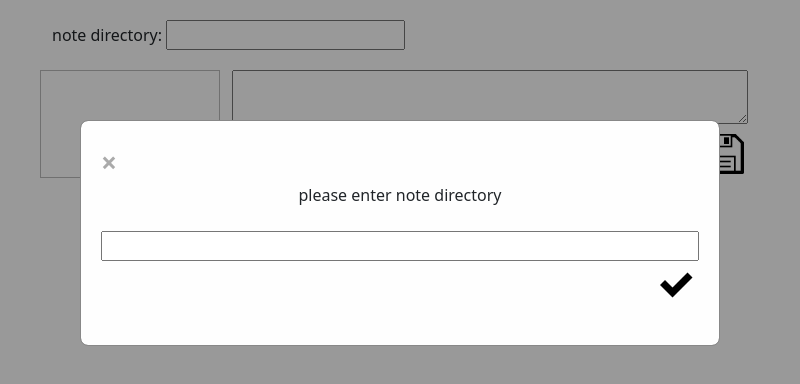
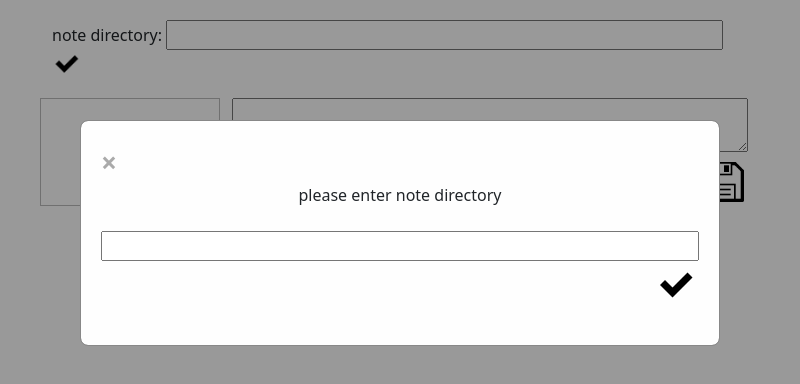
Before and after one commit to chillbuilds/local-notes, an Electron app: page public/html/index.html in a window 800 px wide. Drawn offline with nearby package versions, Linux system fonts and the light colour scheme; no server answers.

Commit message:
added directory check

```diff
--- a/public/assets/styles/style.css
+++ b/public/assets/styles/style.css
@@ -54,3 +54,7 @@
     text-decoration: none;
     cursor: pointer;
   }
+
+  #note-dir {
+    width: 80%;
+  }
--- a/public/html/index.html
+++ b/public/html/index.html
@@ -22,6 +22,7 @@
         <div class="row">
             <div id="settings" class="col-12">
                 <span>note directory:</span> <input id="note-dir" type="text">
+                <img width="28" id="update" src="../assets/images/check.png">
             </div>
         </div>
 
--- a/public/scripts/script.js
+++ b/public/scripts/script.js
@@ -26,9 +26,10 @@ if(dir.split('').length == 0){
         </script>
     `)
     $('.modal').attr('style', 'display:inline-block;')
+    dir = fs.readFileSync(path.join(__dirname,'../assets/text/dir.txt'), 'utf-8')
+    document.getElementById("note-dir").value = dir
 }else{
-    $('#note-dir').val = dir
-
+    document.getElementById("note-dir").value = dir
 }
 
 
```
